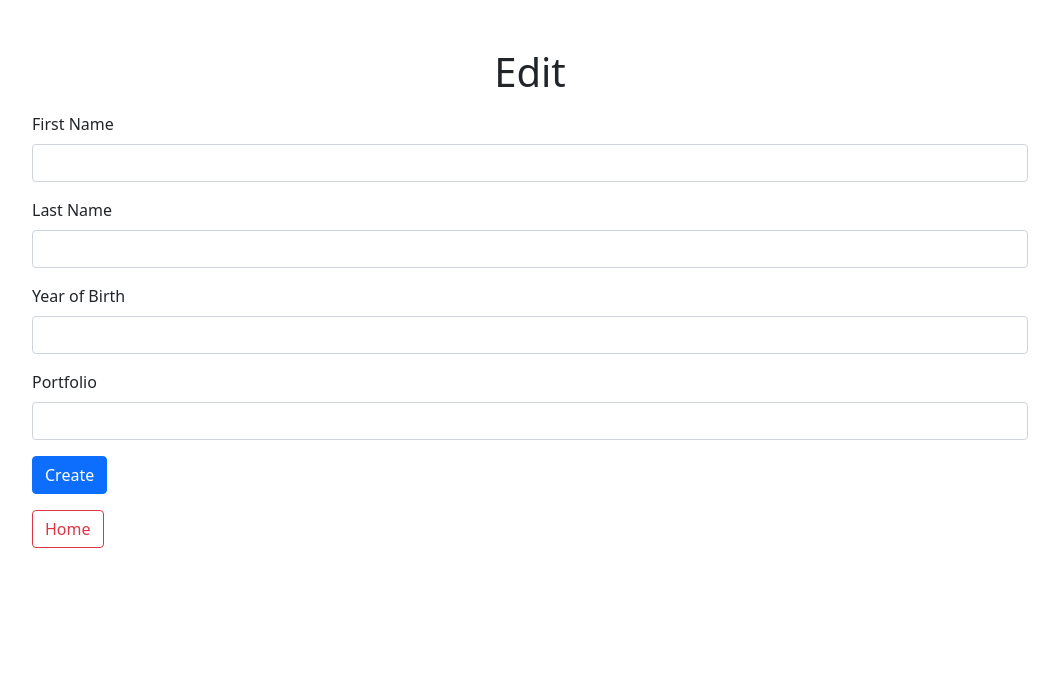
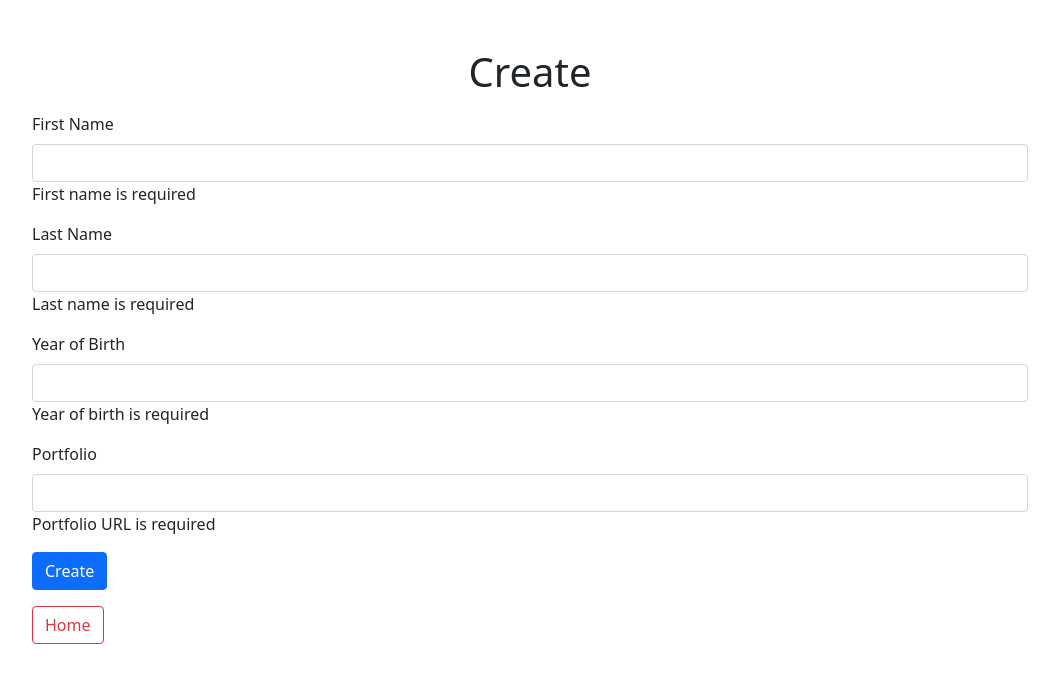
Before and after one commit to unclekoin/react-student-card, a React (Create React App) app: page /create-edit in a window 1280 px wide. Shown: the top 682 px of the page, without its empty margins (110-1169 px from the left). Built offline with nearby package versions, Linux system fonts and the light colour scheme.

Commit message:
feat: add validator

```diff
--- a/src/components/text-field.jsx
+++ b/src/components/text-field.jsx
@@ -1,6 +1,15 @@
 import React from 'react';
 
-const TextField = ({ label, type = "text", name, value, max, min, onChange }) => {
+const TextField = ({
+  label,
+  type = 'text',
+  name,
+  value,
+  error,
+  max,
+  min,
+  onChange,
+}) => {
   return (
     <div className="mb-3">
       <label htmlFor={name} className="form-label">
@@ -16,6 +25,7 @@ const TextField = ({ label, type = "text", name, value, max, min, onChange }) =>
         max={max}
         onChange={onChange}
       />
+      {error && <p>{error}</p>}
     </div>
   );
 };
--- a/src/pages/create-edit.jsx
+++ b/src/pages/create-edit.jsx
@@ -1,5 +1,6 @@
 import React, { useEffect, useState } from 'react';
 import { Link } from 'react-router-dom';
+import validator from '../utils/validator';
 import getData from '../utils/storage';
 import TextField from '../components/text-field';
 
@@ -11,51 +12,55 @@ const CreateEdit = () => {
     portfolio: '',
   });
 
-  const [errors, setErrors] = useState();
+  const [errors, setErrors] = useState({});
 
   const handleChange = ({ target }) => {
-    setaData((prevStat) => ({ ...prevStat, [target.name]: target.value }));
+    setaData((prevState) => ({ ...prevState, [target.name]: target.value }));
   };
+
+  const validatorConfig = {
+    firstName: {isRequired: {message: 'First name is required'}},
+    lastName: {isRequired: {message: 'Last name is required'}},
+    yearOfBirth: {isRequired: {message: 'Year of birth is required'}},
+    portfolio: {isRequired: {message: 'Portfolio URL is required'}},
+  }
 
   useEffect(() => {
     validate();
+    // eslint-disable-next-line
   }, [data]);
 
   const validate = () => {
-    const errors = {};
-
-    for (const fieldName in data) {
-      if (data[fieldName].trim()) {
-        errors[fieldName] = `${fieldName} is required`;
-      }
-    }
+    const errors = validator(data, validatorConfig);
 
     setErrors(errors);
-    return Object.keys(errors).length;
+    return !Object.keys(errors).length;
   };
 
   const handleSubmit = (e) => {
     e.preventDefault();
     const isValid = validate();
+    if (!isValid) return;
     localStorage.setItem('student', JSON.stringify(data));
-    if (!isValid) return;
+    console.log(data);
   };
-
 
   return (
     <div className="row m-5">
-      <h1 className="mb-3 text-center">{getData ? 'Edit' : 'Create'}</h1>
+      <h1 className="mb-3 text-center">{getData() ? 'Edit' : 'Create'}</h1>
       <form onSubmit={handleSubmit}>
         <TextField
           label="First Name"
           name="firstName"
           value={data.firstName}
+          error={errors.firstName}
           onChange={handleChange}
         />
         <TextField
           label="Last Name"
           name="lastName"
           value={data.lastName}
+          error={errors.lastName}
           onChange={handleChange}
         />
         <TextField
@@ -63,6 +68,7 @@ const CreateEdit = () => {
           type="number"
           name="yearOfBirth"
           value={data.yearOfBirth}
+          error={errors.yearOfBirth}
           min={1930}
           max={2010}
           onChange={handleChange}
@@ -71,6 +77,7 @@ const CreateEdit = () => {
           label="Portfolio"
           name="portfolio"
           value={data.portfolio}
+          error={errors.portfolio}
           onChange={handleChange}
         />
         <button className="btn btn-primary">Create</button>
--- /dev/null
+++ b/src/utils/validator.js
@@ -0,0 +1,31 @@
+const validator = (data, config) => {
+  const errors = {};
+
+  const validate = (validateMethod, data, config) => {
+    switch (validateMethod) {
+      case 'isRequired':
+        if (!data.trim()) return config.message;
+        break;
+      default:
+        break;
+    }
+  };
+
+  for (const fieldName in data) {
+    for (const validateMethod in config[fieldName]) {
+      const error = validate(
+        validateMethod,
+        data[fieldName],
+        config[fieldName][validateMethod]
+      );
+
+      if (error) {
+        errors[fieldName] = error;
+      }
+    }
+  }
+
+  return errors;
+};
+
+export default validator;
```
